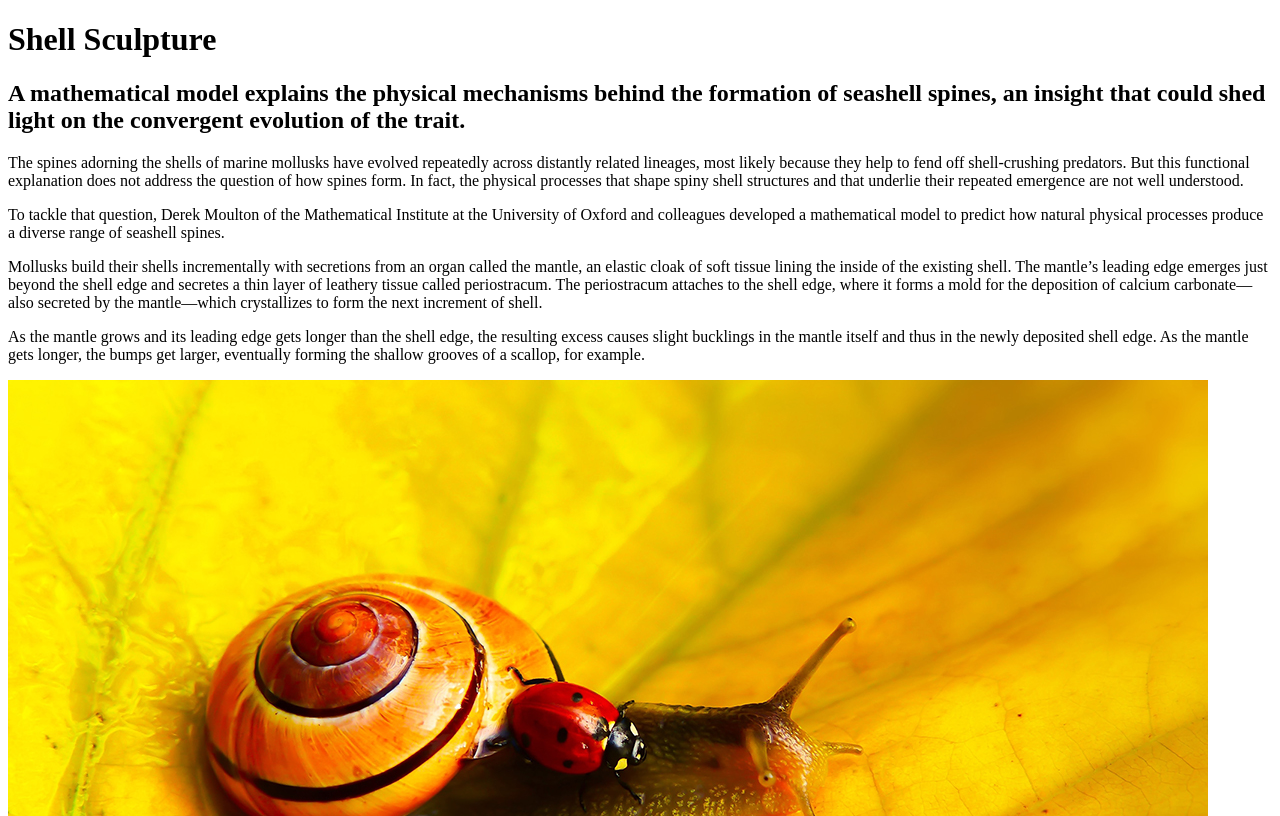
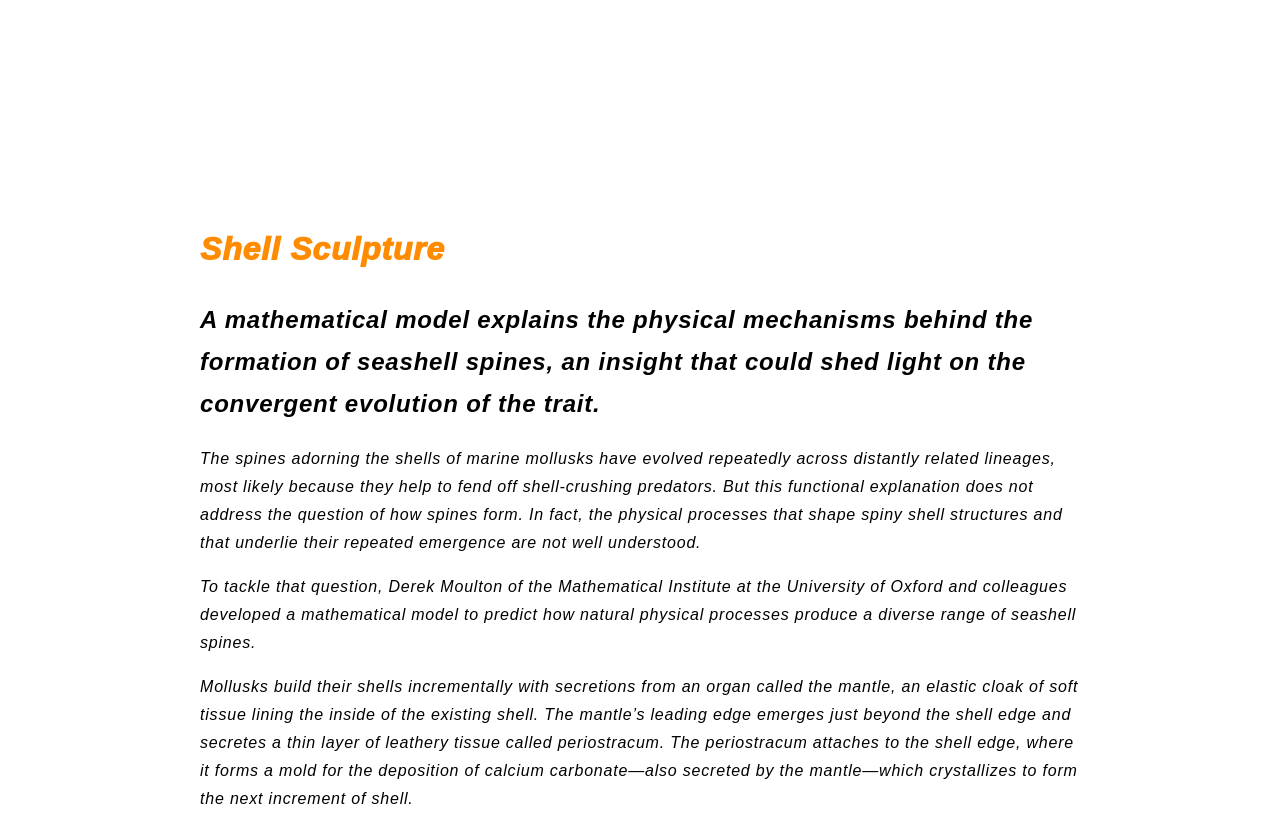
Before and after one commit to pvegasot/gra321-f19, a plain HTML site: page project 5/index.html in a window 1280 px wide. Shown: the top 816 px of the page. Drawn offline with Linux system fonts and the light colour scheme; a web font is replaced by a local one.

Commit message:
project 5 custom

```diff
--- /dev/null
+++ b/project 5/css/pumpkinpie.css
@@ -0,0 +1,23 @@
+/* Styles for project 5 */
+
+body {
+   letter-spacing: .8px;
+   line-height: 1.75;
+   padding: 15%;
+   font-family: realist, sans-serif;
+   font-weight: 100;
+   font-style: italic;
+}
+
+h1 {
+    color: darkorange;
+    font-weight: 1000;
+}
+
+img {
+  max-width: 100%;
+}
+
+ul {
+  margin-bottom: 2rem;
+}
--- a/project 5/index.html
+++ b/project 5/index.html
@@ -1,7 +1,9 @@
 <!DOCTYPE html>
 <html>
 <head>
-    <title>Paola Vega-Soto - Project 3</title>
+    <title>Paola Vega-Soto - Project 5</title>
+    <link rel="stylesheet" href="https://use.typekit.net/vim3gxg.css">
+    <link rel="stylesheet" type="text/css" href="css/pumpkinpie.css">
 </head>
 <body>
     <h1>Shell Sculpture</h1>
```
Also changed, not shown: index.html (+1 -0 lines), 1 other file.
